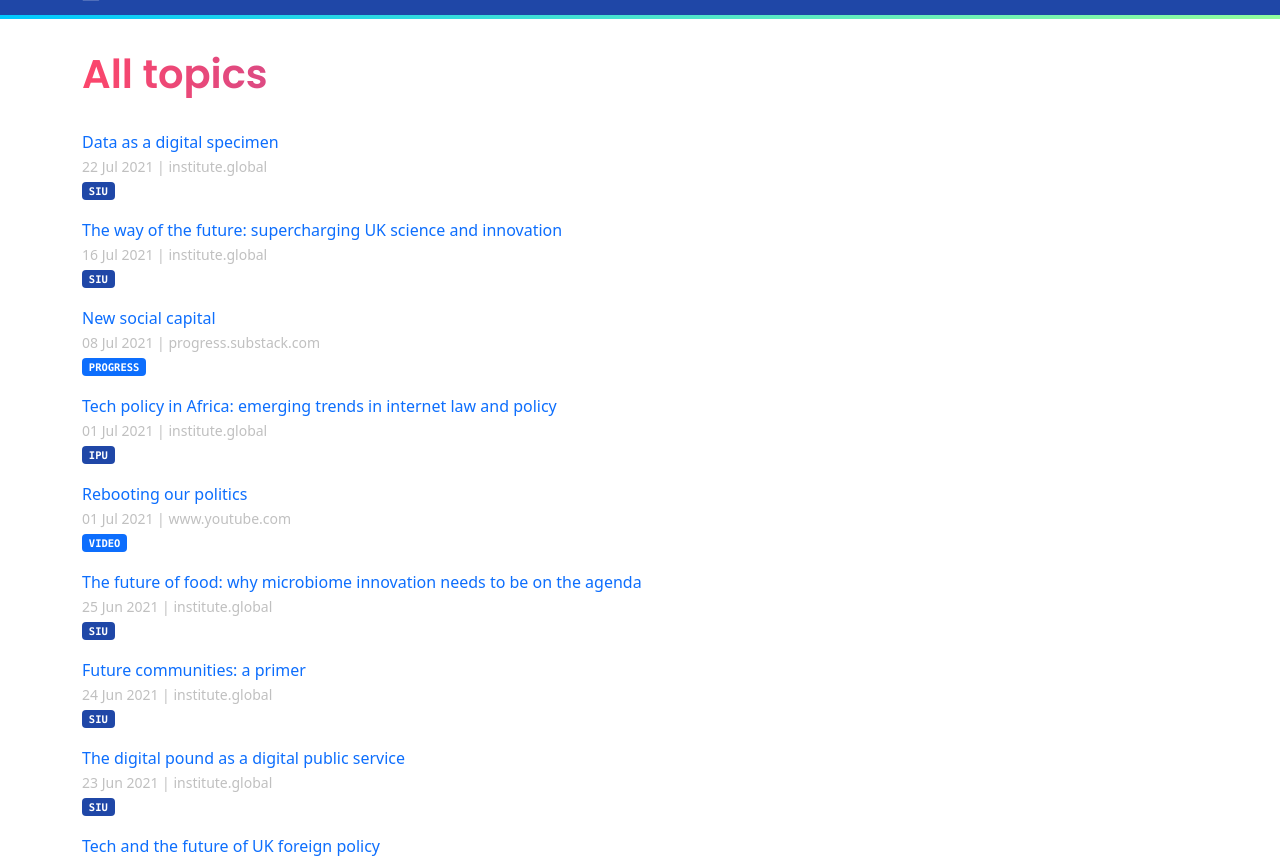
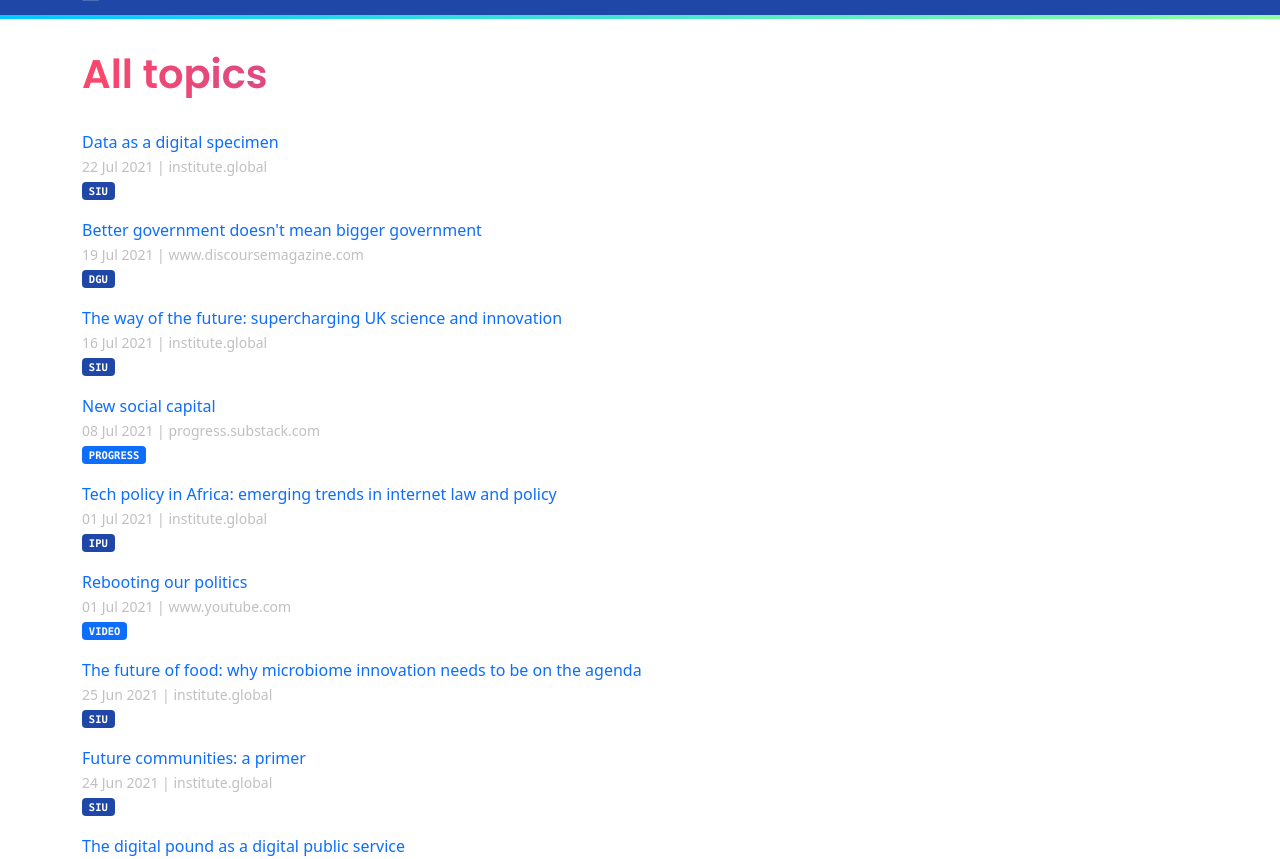
Before and after one commit to techpolicyio/techpolicyio.github.io, a Jekyll site: the page built from pages/home.md, in a window 1280 px wide and 900 px high, scrolled down 852 px, cut to the strip 41-900 px from the top of the window. Built offline with Jekyll 4.4.1, drawn with Linux system fonts in a browser that asks for light colours.

Commit message:
Update links.yml

```diff
--- a/_data/links.yml
+++ b/_data/links.yml
@@ -880,3 +880,7 @@
   url: https://institute.global/policy/way-future-supercharging-uk-science-and-innovation
   date: 2021-07-16
   unit: siu
+- title: "Better government doesn't mean bigger government"
+  url: https://www.discoursemagazine.com/politics/2021/07/19/better-government-doesnt-mean-bigger-government/
+  date: 2021-07-19
+  unit: dgu
```
